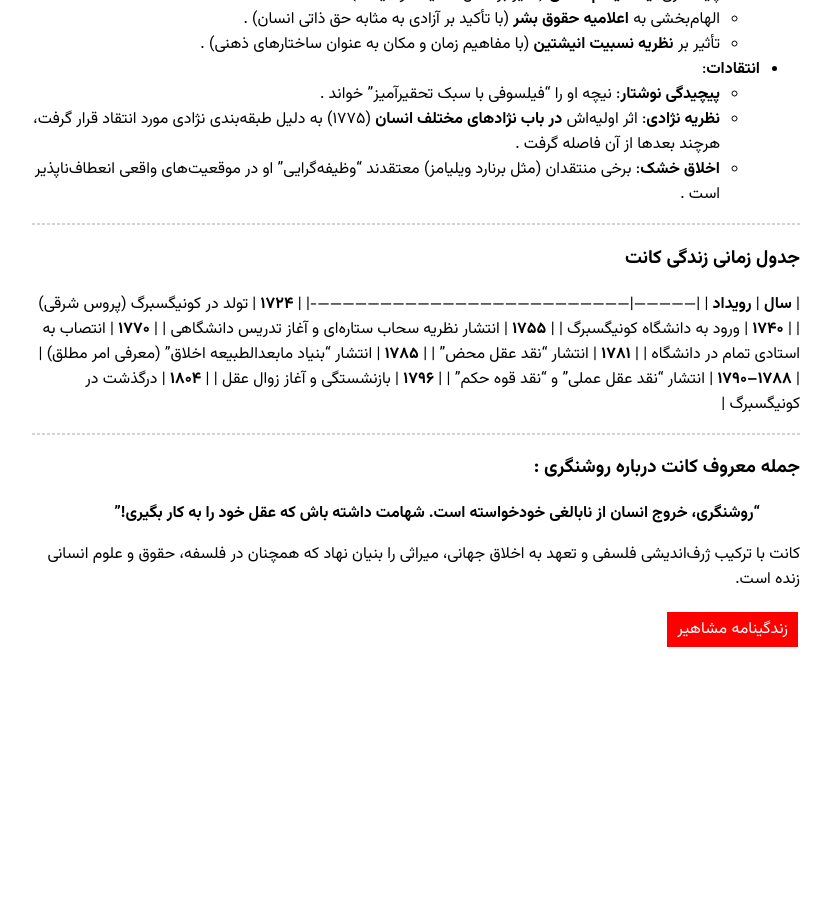
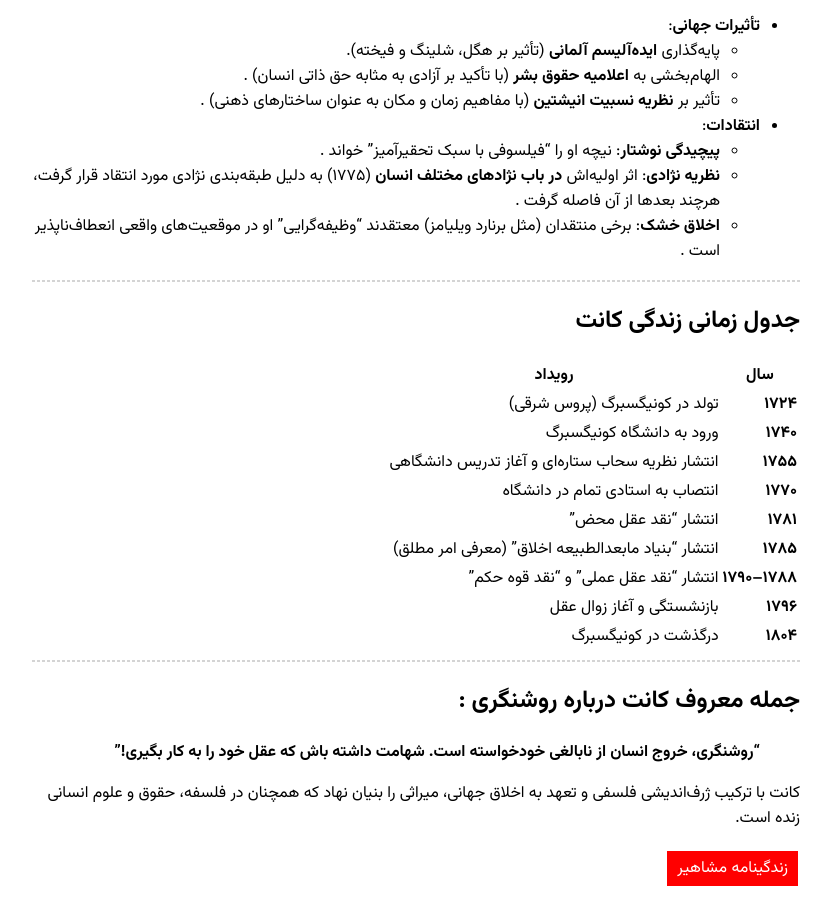
Before and after one commit to darkblog/darkblog.github.io, a Jekyll site: the page built from _posts/2025-7-4-58.md, in a window 1280 px wide and 900 px high, scrolled down 1600 px. Shown: the whole window, without its empty margins (224-1055 px from the left). Built offline with Jekyll 4.4.1, drawn with Linux system fonts in a browser that asks for light colours; before the commit the page ends 2261 px from its top, so only the background shows below that; some of the changed text lies outside the part shown.

Commit message:
Update 2025-7-4-58.md

```diff
--- a/_posts/2025-7-4-58.md
+++ b/_posts/2025-7-4-58.md
@@ -25,7 +25,7 @@ title: ایمانوئل کانت
 
 ---
 
-### 💡 **نظریه‌های فلسفی کلیدی**
+## 💡 **نظریه‌های فلسفی کلیدی**
 1. **انقلاب کوپرنیکی در فلسفه**:
    - کانت استدلال کرد که ذهن انسان منفعل نیست، بلکه فعالانه با تحمیل مفاهیم پیشینی (مانند زمان، مکان و علیت) بر داده‌های حسی، جهان را می‌سازد. این ایده، تقابل سنتی بین عقل‌گرایی و تجربه‌گرایی را حل کرد .
 
@@ -42,14 +42,14 @@ title: ایمانوئل کانت
 
 ---
 
-### ⚖️ **ویژگی‌های شخصیتی و سبک زندگی**
+## ⚖️ **ویژگی‌های شخصیتی و سبک زندگی**
 - **نظم افسانه‌ای**: برنامه روزانه او چنان دقیق بود که مردم کونیگسبرگ ساعت‌های خود را با پیاده‌روی روزانه‌اش تنظیم می‌کردند .
 - **اجتماعی اما مجرد**: با وجود شهرت به خوش‌صحبتی و حضور در محافل، هرگز ازدواج نکرد و تا ۸۰ سالگی در زادگاهش ماند .
 - **زوال عقل و مرگ**: پس از ۱۷۹۶، نشانه‌های زوال عقل در او ظاهر شد و در ۱۲ فوریه ۱۸۰۴ درگذشت. مراسم تشییع او با حضور هزاران نفر از سراسر اروپا همراه بود .
 
 ---
 
-### 🌍 **میراث و نقدها**
+## 🌍 **میراث و نقدها**
 - **تأثیرات جهانی**:
   - پایه‌گذاری **ایده‌آلیسم آلمانی** (تأثیر بر هگل، شلینگ و فیخته).
   - الهام‌بخشی به **اعلامیه حقوق بشر** (با تأکید بر آزادی به مثابه حق ذاتی انسان) .
@@ -62,7 +62,8 @@ title: ایمانوئل کانت
 
 ---
 
-### جدول زمانی زندگی کانت
+## جدول زمانی زندگی کانت
+
 | **سال**       | **رویداد**                                                                 |
 |---------------|----------------------------------------------------------------------------|
 | **۱۷۲۴**      | تولد در کونیگسبرگ (پروس شرقی)                                             |
@@ -77,7 +78,7 @@ title: ایمانوئل کانت
 
 ---
 
-### جمله معروف کانت درباره روشنگری :
+## جمله معروف کانت درباره روشنگری :
 > **"روشنگری، خروج انسان از نابالغی خودخواسته است. شهامت داشته باش که عقل خود را به کار بگیری!"**
 
 کانت با ترکیب ژرف‌اندیشی فلسفی و تعهد به اخلاق جهانی، میراثی را بنیان نهاد که همچنان در فلسفه، حقوق و علوم انسانی زنده است.
```
Also changed, not shown: other parts of _posts/2025-7-4-58.md (+3 -3 lines).
